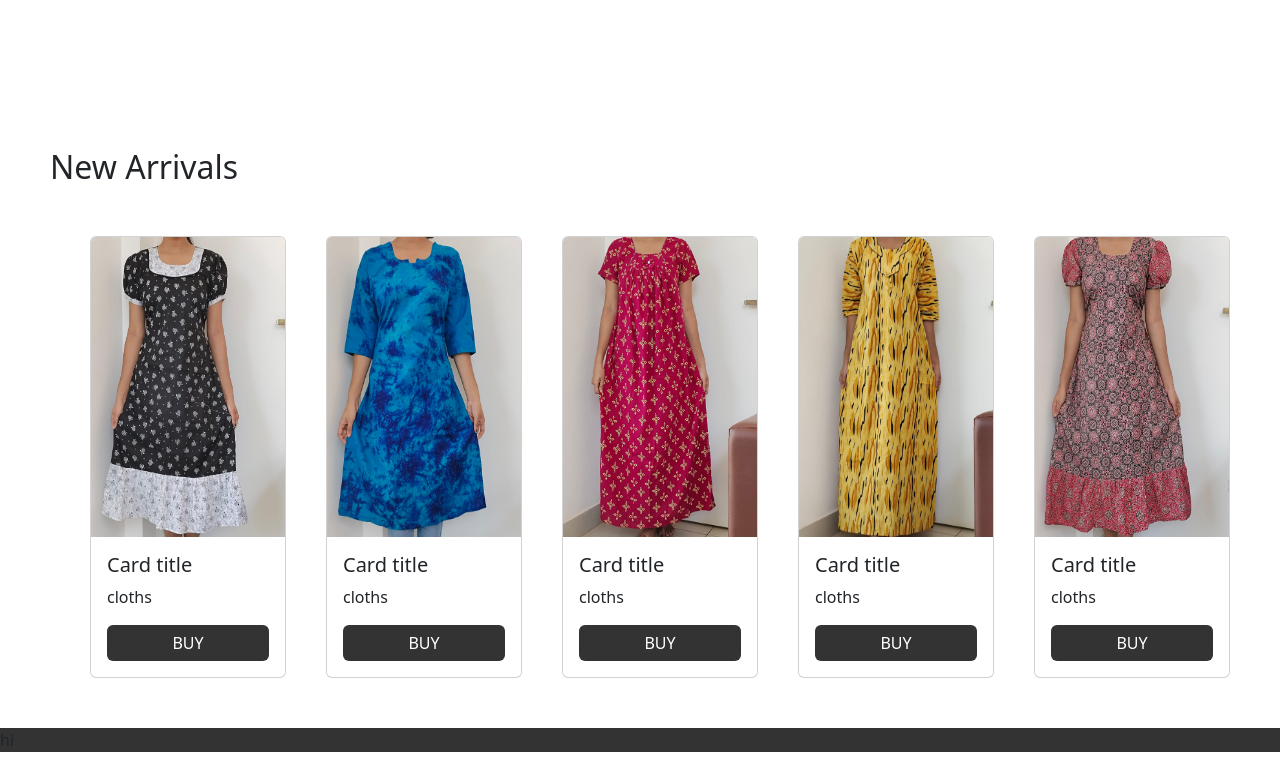
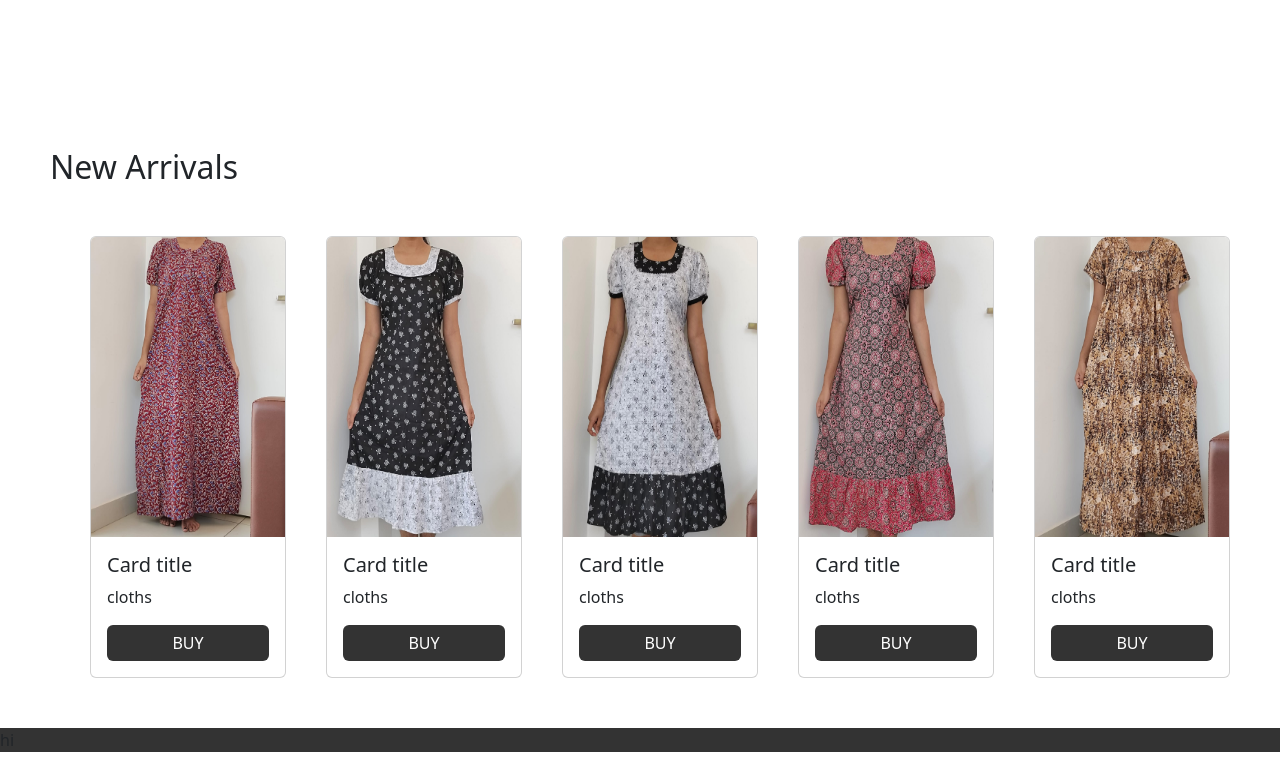
Before and after one commit to vishnuponoli21/maxco-boutique, a plain HTML site: page index.html in a window 1280 px wide. Shown: the part 722-1490 px from the top of the page. Drawn offline with nearby package versions, Linux system fonts and the light colour scheme; a web font is replaced by a local one.

Commit message:
index and all assets are added

```diff
--- a/assets/css/index.css
+++ b/assets/css/index.css
@@ -49,7 +49,7 @@ header {
     font-size: xx-large;
 }
 .hero {
-    background-image: url(/maxco-boutique/assets/imgs/wall/cloths.jpg);
+    background-image: url(/assets/imgs/wall/cloths.jpg);
     width: 100%;
     height: 100%;
     background-size: cover;
--- a/index.html
+++ b/index.html
@@ -4,9 +4,9 @@
     <meta charset="UTF-8">
     <meta name="viewport" content="width=device-width, initial-scale=1.0">
     <title>MAXCO-Boutique</title>
-    <link rel="icon" href="/maxco-boutique/assets/imgs/logo/Logo file_page-0004.png">
+    <link rel="icon" href="/assets/imgs/logo/Logo file_page-0004.png">
 
-    <link rel="stylesheet" type="text/css" href="/maxco-boutique/assets/css/index.css">
+    <link rel="stylesheet" type="text/css" href="/assets/css/index.css">
 
     <link rel="stylesheet" href="https://cdnjs.cloudflare.com/ajax/libs/font-awesome/6.7.2/css/all.min.css" integrity="sha512-Evv84Mr4kqVGRNSgIGL/F/aIDqQb7xQ2vcrdIwxfjThSH8CSR7PBEakCr51Ck+w+/U6swU2Im1vVX0SVk9ABhg==" crossorigin="anonymous" referrerpolicy="no-referrer" />
 
@@ -22,7 +22,7 @@
                 <header>
                     <div class="container-fluid">
                         <div class="row justify-content-end">
-                            <div class="col-2 logo text-end"><img src="/maxco-boutique/assets/imgs/logo/Logo file_page-0004-Photoroom.png" alt="logo here"></div>
+                            <div class="col-2 logo text-end"><img src="/assets/imgs/logo/Logo file_page-0004-Photoroom.png" alt="logo here"></div>
                             <div class="col-5 main-head"><h2 class="borel-regular">MAXCO - BOUTIQUE</h2></div>
                             <div class="col-3 log text-end"><p></p></div>
                         </div>
@@ -48,7 +48,7 @@
             <h4>New Arrivals</h4>
             <div class="cards">
                 <div class="card" style="width: 18rem;">
-                    <img src="/maxco-boutique/assets/imgs/frok/1-black-white.jpg" class="card-img-top" alt="...">
+                    <img src="/assets/imgs/maxi/1-flower-red-nighty.jpg" class="card-img-top" alt="...">
                     <div class="card-body">
                       <h5 class="card-title">Card title</h5>
                       <p class="card-text">cloths</p>
@@ -56,7 +56,7 @@
                     </div>
                   </div>
                 <div class="card" style="width: 18rem;">
-                    <img src="/maxco-boutique/assets/imgs/frok/2-blue-shade.jpg" class="card-img-top" alt="...">
+                    <img src="/assets/imgs/frok/1-black-white.jpg" class="card-img-top" alt="...">
                     <div class="card-body">
                       <h5 class="card-title">Card title</h5>
                       <p class="card-text">cloths</p>
@@ -64,7 +64,7 @@
                     </div>
                   </div>
                 <div class="card" style="width: 18rem;">
-                    <img src="/maxco-boutique/assets/imgs/maxi/2-red dot-nighty.jpg" class="card-img-top" alt="...">
+                    <img src="/assets/imgs/frok/8-white-black.jpg" class="card-img-top" alt="...">
                     <div class="card-body">
                       <h5 class="card-title">Card title</h5>
                       <p class="card-text">cloths</p>
@@ -72,7 +72,7 @@
                     </div>
                   </div>
                 <div class="card" style="width: 18rem;">
-                    <img src="/maxco-boutique/assets/imgs/maxi/3-yellow-nighty.jpg" class="card-img-top" alt="...">
+                    <img src="/assets/imgs/frok/5-red-flower-ajarck.jpg" class="card-img-top" alt="...">
                     <div class="card-body">
                       <h5 class="card-title">Card title</h5>
                       <p class="card-text">cloths</p>
@@ -80,7 +80,7 @@
                     </div>
                   </div>
                 <div class="card" style="width: 18rem;">
-                    <img src="/maxco-boutique/assets/imgs/frok/5-red-flower-ajarck.jpg" class="card-img-top" alt="...">
+                    <img src="/assets/imgs/maxi/6-yellow-nice-shade-nighty.jpg" class="card-img-top" alt="...">
                     <div class="card-body">
                       <h5 class="card-title">Card title</h5>
                       <p class="card-text">cloths</p>
```
